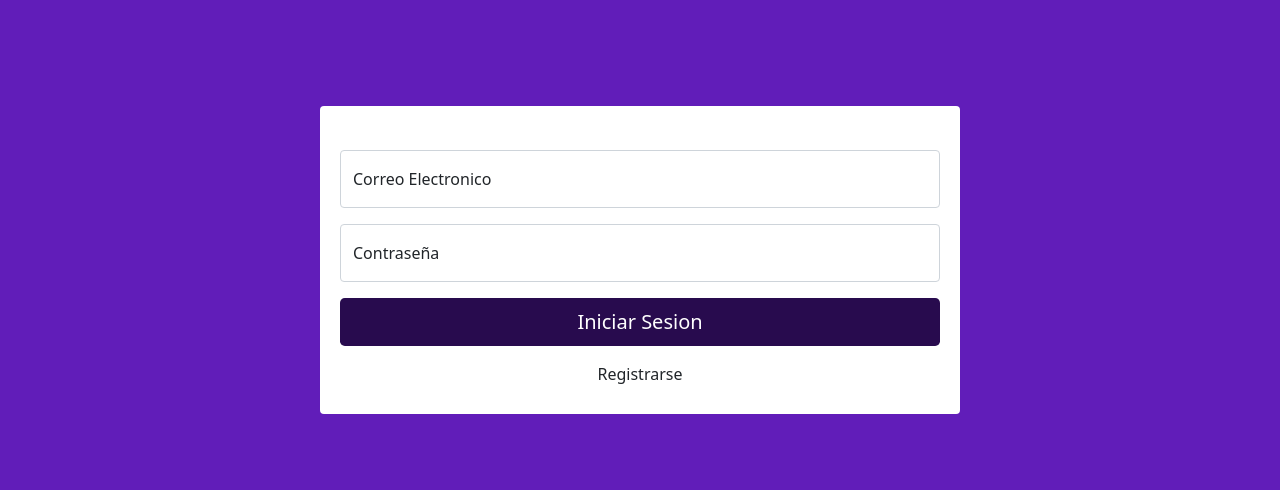
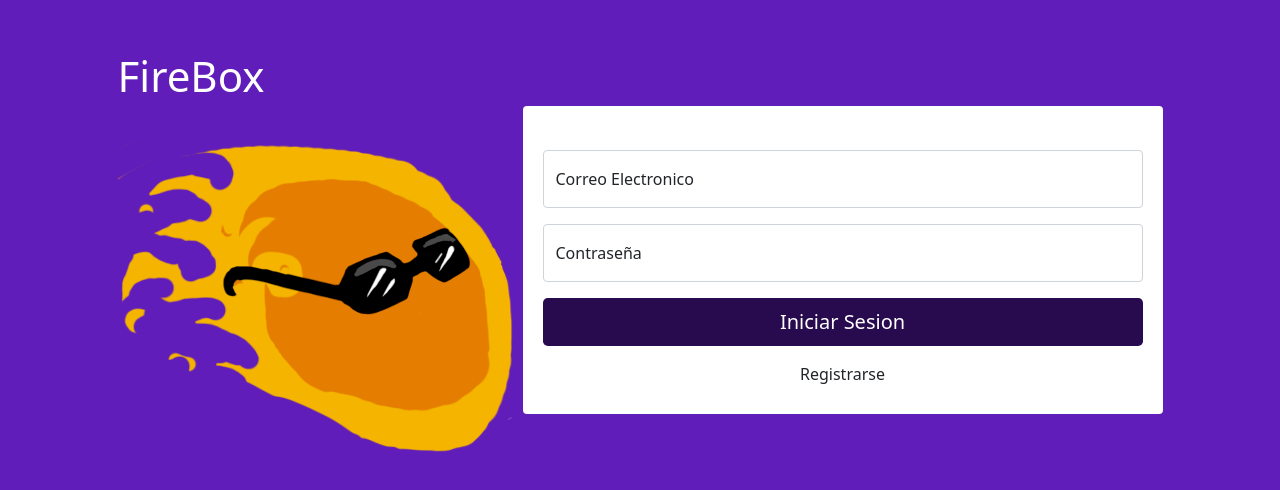
Before and after one commit to locaineTeam/Front-End, a React (Create React App) app: page / in a window 1280 px wide. Shown: the part 140-630 px from the top of the page. Built offline with nearby package versions, Linux system fonts and the light colour scheme.

Commit message:
Firebox Logo in main login

```diff
--- a/public/index.html
+++ b/public/index.html
@@ -3,8 +3,8 @@
   <head>
     <meta charset="utf-8" />
     <link href="https://cdn.jsdelivr.net/npm/bootstrap@5.0.2/dist/css/bootstrap.min.css" rel="stylesheet" integrity="sha384-EVSTQN3/azprG1Anm3QDgpJLIm9Nao0Yz1ztcQTwFspd3yD65VohhpuuCOmLASjC" crossorigin="anonymous">
+    <link rel="icon" href="./public/fire-box-logo.ico" />
     <link rel="stylesheet" href="https://cdn.jsdelivr.net/npm/bootstrap-icons@1.7.0/font/bootstrap-icons.css">
-    <link rel="icon" href="%PUBLIC_URL%/favicon.ico" />
     <meta name="viewport" content="width=device-width, initial-scale=1" />
     <meta name="theme-color" content="#000000" />
     <meta
--- a/src/App.css
+++ b/src/App.css
@@ -259,6 +259,15 @@ li.li-uni:hover {
     align-items: center;
     justify-content: center;
 }
+.fireBox_Title{
+    position: 'center';
+
+}
+
+.fireBoxLoginTitleText{
+    color:white;
+    font-size: 42px;
+}
 
 @media (min-width: 320px) {
     .LoginSubContainer {
--- a/src/components/Login.js
+++ b/src/components/Login.js
@@ -3,6 +3,7 @@ import { Col, FloatingLabel, Form, Button } from "react-bootstrap";
 import { useHistory } from "react-router";
 import { useData } from "../providers/DataProvider";
 import {variables} from "../providers/Variables";
+import fireBoxLogo from '../Assets/fire_box_logo.png';
 
 export const Login = () => {
     const { data, setData } = useData();
@@ -93,6 +94,15 @@ export const Login = () => {
             `}
         </style>
         <div className="LoginContainer d-flex align-items-center justify-content-center">
+
+
+
+            <div className="fireBox_Title">
+                <h1 className="fireBoxLoginTitleText">FireBox</h1>
+                <img src={fireBoxLogo} />
+
+            </div>
+            <br/>
             <div className="LoginSubContainer rounded">
                 <Col>
                     <Form.Label>{msj}</Form.Label>
```
Also changed, not shown: public/manifest.json, src/Assets/fire_box_logo.png (added).
